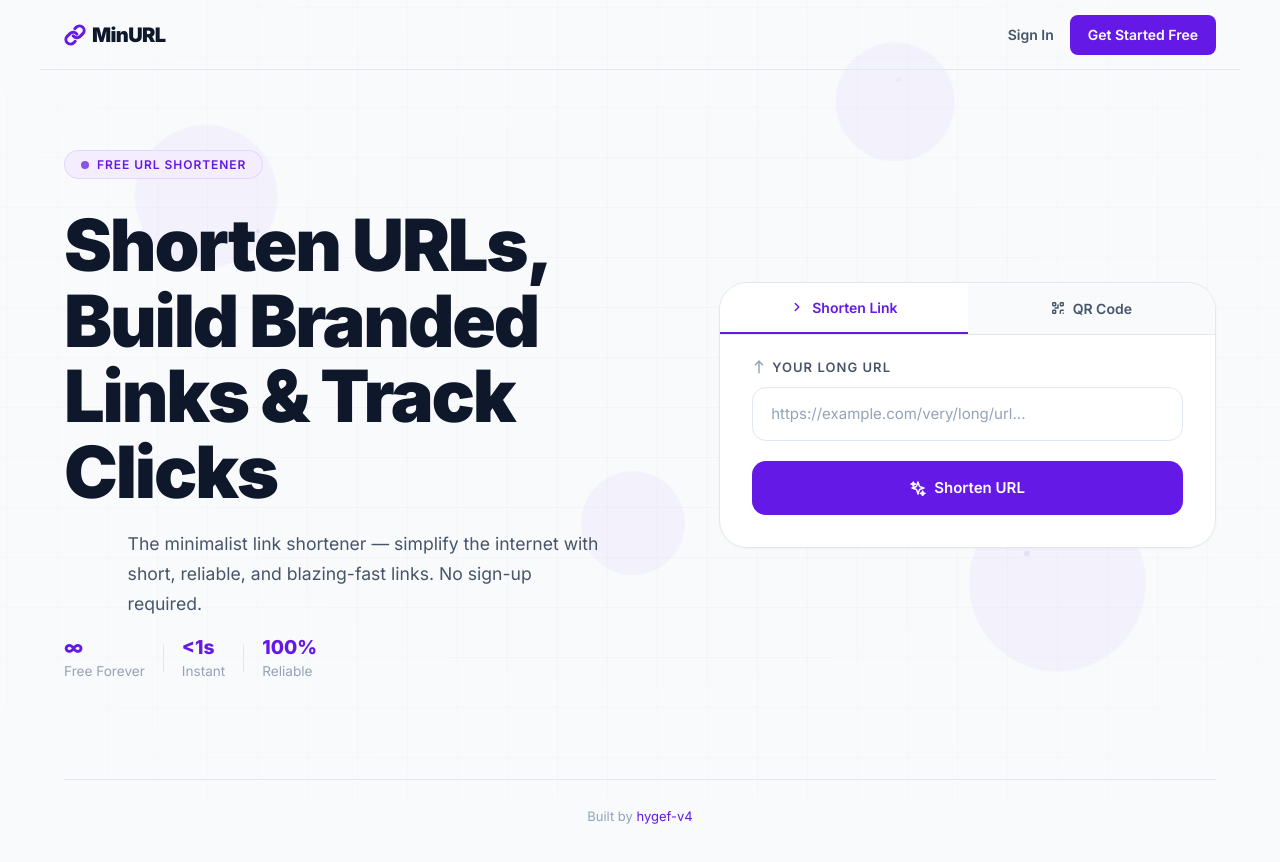
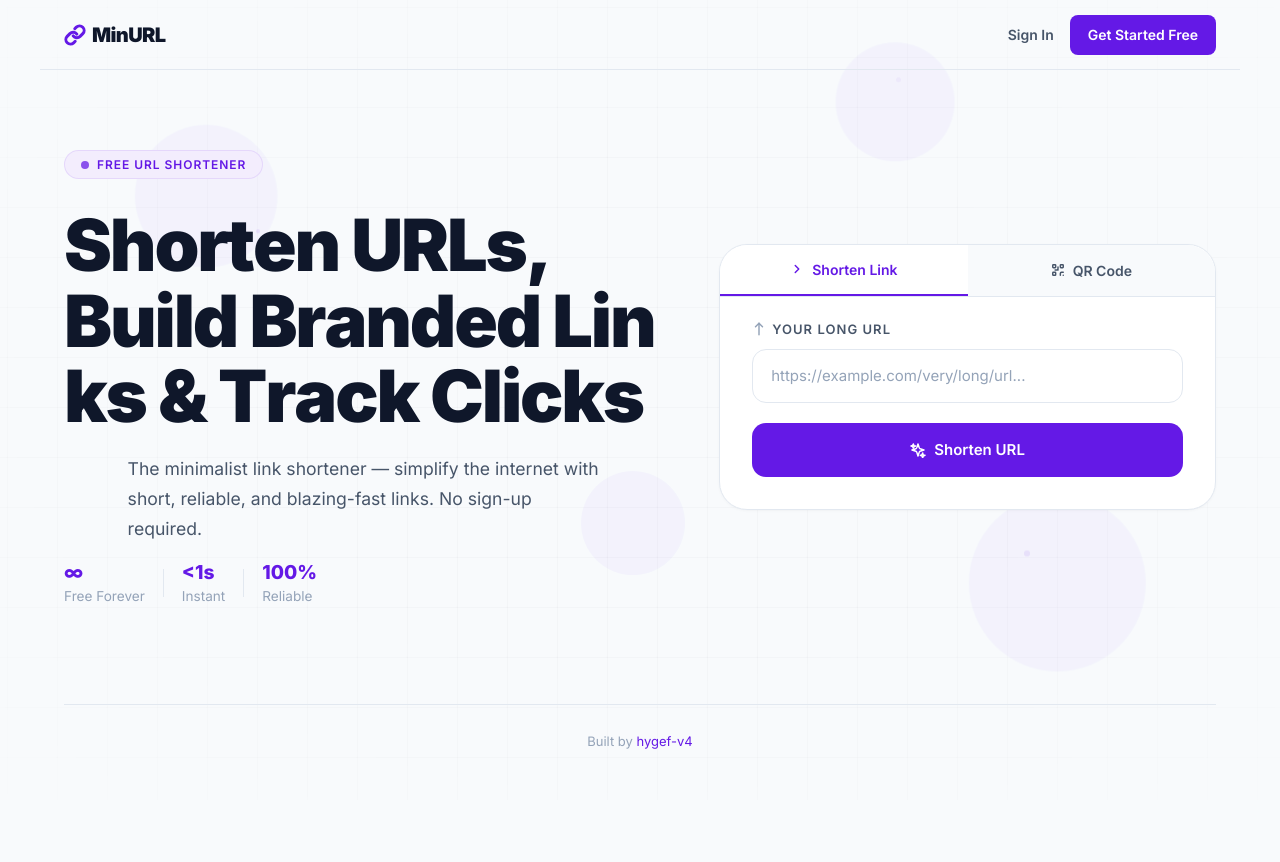
Before and after one commit to hygef-v4/MinURL, a Next.js app in the folder frontend/: page / in a window 1280 px wide. Shown: the top 862 px of the page. After the commit the page ends 829 px from the top, so only its background shows below. Built offline with nearby package versions, Linux system fonts and the light colour scheme; no server answers.

Commit message:
feat: add colorful widget

```diff
--- a/frontend/app/page.tsx
+++ b/frontend/app/page.tsx
@@ -8,6 +8,8 @@ import HistoryList from "@/components/HistoryList";
 import { ShortenResponse, fetchUserHistory } from "@/lib/api";
 import { useAuth } from "@/lib/AuthContext";
 import AuthModal from "@/components/AuthModal";
+import ColorfulTitle from "@/components/ColorfulTitle";
+
 
 const HISTORY_KEY = "minurl_history";
 const MAX_HISTORY = 10;
@@ -46,7 +48,7 @@ export default function HomePage() {
           setHistory(dbHistory);
         })
         .catch((err) => {
-          console.error("Lỗi khi tải lịch sử từ server:", err);
+          console.error("Failed to load history from server:", err);
           setHistory([]);
         });
     } else {
@@ -162,14 +164,15 @@ export default function HomePage() {
               </div>
 
               <h1 className="hero-title">
-                Shorten URLs,
+                <ColorfulTitle>Shorten URLs,</ColorfulTitle>
                 <br />
-                Build Branded Links & Track Clicks
+                <ColorfulTitle>Build Branded Links & Track Clicks</ColorfulTitle>
               </h1>
 
               <p className="hero-subtitle">
-                The minimalist link shortener — simplify the internet with
-                short, reliable, and blazing-fast links. No sign-up required.
+                <ColorfulTitle>The minimalist link shortener</ColorfulTitle>{" — "}
+                simplify the internet with short, reliable, and blazing-fast
+                links. No sign-up required.
               </p>
 
               <div className="hero-stats-row">
@@ -218,6 +221,7 @@ export default function HomePage() {
       </div>
 
       <AuthModal
+        key={authModalTab}
         isOpen={isAuthModalOpen}
         onClose={() => setIsAuthModalOpen(false)}
         initialTab={authModalTab}
--- a/frontend/app/profile/page.tsx
+++ b/frontend/app/profile/page.tsx
@@ -39,7 +39,7 @@ export default function ProfilePage() {
         .eq("user_id", user.id)
         .then(({ count, error }) => {
           if (error) {
-            console.error("Lỗi khi tải thống kê URL:", error);
+            console.error("Failed to load URL stats:", error);
           } else {
             setTotalUrls(count ?? 0);
           }
@@ -68,11 +68,11 @@ export default function ProfilePage() {
         .eq("id", user!.id);
 
       if (error) throw error;
-      setSuccessMsg("Cập nhật thông tin thành công!");
+      setSuccessMsg("Profile updated successfully!");
       await refreshProfile(); // Update navbar display name immediately
     } catch (err: any) {
       console.error(err);
-      setErrorMsg(err.message || "Không thể cập nhật thông tin.");
+      setErrorMsg(err.message || "Unable to update profile.");
     } finally {
       setUpdating(false);
     }
--- a/frontend/components/AuthModal.tsx
+++ b/frontend/components/AuthModal.tsx
@@ -33,7 +33,7 @@ export default function AuthModal({ isOpen, onClose, initialTab = "signin" }: Au
           password,
         });
         if (error) throw error;
-        setSuccessMsg("Đăng nhập thành công!");
+        setSuccessMsg("Signed in successfully!");
         setTimeout(() => {
           onClose();
         }, 1000);
@@ -48,14 +48,14 @@ export default function AuthModal({ isOpen, onClose, initialTab = "signin" }: Au
           },
         });
         if (error) throw error;
-        setSuccessMsg("Đăng ký thành công! Vui lòng kiểm tra email xác nhận (nếu có) hoặc bắt đầu sử dụng.");
+        setSuccessMsg("Account created! Please check your email to confirm (if required), or start using MinURL.");
         setTimeout(() => {
           onClose();
         }, 2000);
       }
     } catch (err: any) {
       console.error(err);
-      setErrorMsg(err.message || "Đã xảy ra lỗi. Vui lòng thử lại.");
+      setErrorMsg(err.message || "An error occurred. Please try again.");
     } finally {
       setLoading(false);
     }
@@ -74,7 +74,7 @@ export default function AuthModal({ isOpen, onClose, initialTab = "signin" }: Au
       if (error) throw error;
     } catch (err: any) {
       console.error(err);
-      setErrorMsg(err.message || "Đăng nhập Google thất bại.");
+      setErrorMsg(err.message || "Google sign-in failed.");
       setLoading(false);
     }
   }
--- /dev/null
+++ b/frontend/components/ColorfulTitle.tsx
@@ -0,0 +1,74 @@
+"use client";
+
+import { useState } from "react";
+import { motion } from "framer-motion";
+
+/**
+ * ColorfulTitle – per-letter hover rainbow effect.
+ * Each letter gets a random vivid HSL color on hover, then slowly fades back.
+ * Inspired by Coolors.co – works with any text.
+ */
+
+function getRandomColor(): string {
+  const hue = Math.floor(Math.random() * 360);
+  const saturation = Math.floor(Math.random() * 30) + 60; // 60–90 %
+  const lightness = Math.floor(Math.random() * 20) + 35;  // 35–55 %
+  return `hsl(${hue}, ${saturation}%, ${lightness}%)`;
+}
+
+function Letter({ char }: { char: string }) {
+  const [hoverColor, setHoverColor] = useState<string | null>(null);
+  const [fading, setFading] = useState(false);
+
+  function handleEnter() {
+    const color = getRandomColor();
+    setHoverColor(color);
+    setFading(false);
+
+    setTimeout(() => {
+      setFading(true);
+      setTimeout(() => {
+        setHoverColor(null);
+        setFading(false);
+      }, 2000);
+    }, 3000);
+  }
+
+  return (
+    <motion.span
+      style={{ display: "inline-block", whiteSpace: "pre" }}
+      animate={{
+        color: fading ? "inherit" : (hoverColor ?? "inherit"),
+        scale: hoverColor && !fading ? 1.08 : 1,
+        textShadow: hoverColor && !fading ? "0 2px 8px rgba(0,0,0,0.12)" : "none",
+      }}
+      transition={{
+        color: {
+          duration: fading ? 2.4 : 0.25,
+          ease: fading ? [0.4, 0.0, 0.2, 1] : [0.25, 0.1, 0.25, 1],
+        },
+        scale: { duration: 0.25, ease: [0.34, 1.56, 0.64, 1] },
+        textShadow: { duration: 0.25 },
+      }}
+      onMouseEnter={handleEnter}
+    >
+      {char === " " ? "\u00A0" : char}
+    </motion.span>
+  );
+}
+
+export default function ColorfulTitle({
+  children,
+  className = "",
+}: {
+  children: string;
+  className?: string;
+}) {
+  return (
+    <span className={className} style={{ display: "inline" }}>
+      {children.split("").map((char, i) => (
+        <Letter key={i} char={char} />
+      ))}
+    </span>
+  );
+}
--- a/frontend/lib/AuthContext.tsx
+++ b/frontend/lib/AuthContext.tsx
@@ -45,7 +45,7 @@ export function AuthProvider({ children }: { children: React.ReactNode }) {
         });
       }
     } catch (err) {
-      console.error("Lỗi khi tải thông tin cá nhân:", err);
+      console.error("Failed to load profile:", err);
       setProfile(null);
     }
   }
--- a/frontend/lib/api.ts
+++ b/frontend/lib/api.ts
@@ -20,7 +20,7 @@ export async function shortenUrl(longUrl: string, token?: string): Promise<Short
 
   if (!res.ok) {
     const err = await res.json().catch(() => ({}));
-    throw new Error(err.detail || "Không thể rút ngắn URL. Vui lòng thử lại.");
+    throw new Error(err.detail || "Failed to shorten URL. Please try again.");
   }
 
   return res.json();
@@ -37,7 +37,7 @@ export async function fetchUserHistory(token: string): Promise<ShortenResponse[]
 
   if (!res.ok) {
     const err = await res.json().catch(() => ({}));
-    throw new Error(err.detail || "Không thể tải lịch sử URL.");
+    throw new Error(err.detail || "Failed to load URL history.");
   }
 
   return res.json();
--- a/frontend/package.json
+++ b/frontend/package.json
@@ -11,6 +11,8 @@
   "dependencies": {
     "@supabase/supabase-js": "^2.108.1",
     "@types/qrcode": "^1.5.6",
+    "framer-motion": "^12.40.0",
+    "lucide-react": "^1.17.0",
     "next": "16.2.7",
     "qrcode": "^1.5.4",
     "react": "19.2.4",
```
Also changed, not shown: 1 other file (tests, documents, lock files or other folders).
